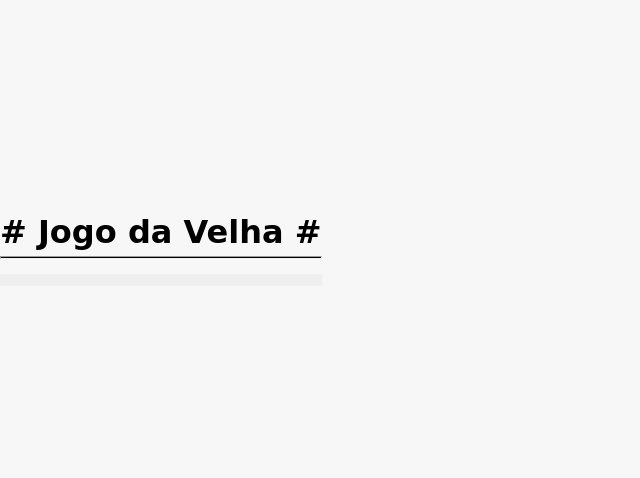
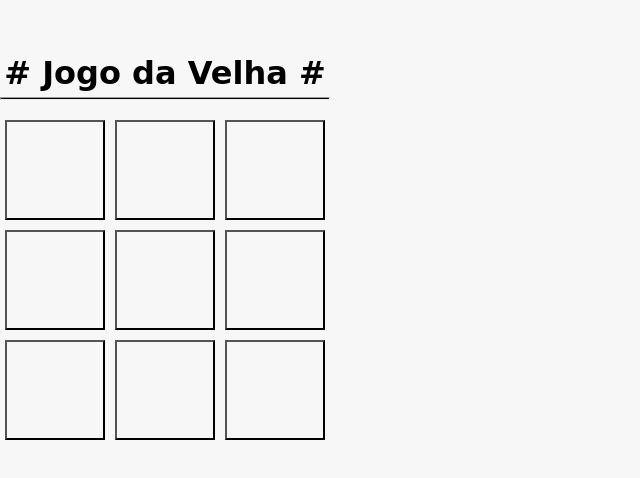
Before and after one commit to caceraghi/jogodavelha, a plain HTML site: page index.html in a window 1280 px wide. Shown: the part 148-626 px from the top of the page, without its empty margins (0-640 px from the left). Drawn offline with Linux system fonts and the light colour scheme.

Commit message:
versao com estilo css

```diff
--- a/estilo.css
+++ b/estilo.css
@@ -34,3 +34,12 @@ hr {
     display: grid;
     grid-template-columns: 1fr 1fr 1fr;
 }
+
+.jogo button {
+    width: 100px;
+    height: 100px;
+    margin: 5px;
+    cursor: pointer;
+    font-size: 50px;
+    background-color: #f7f7f7;
+}
```
